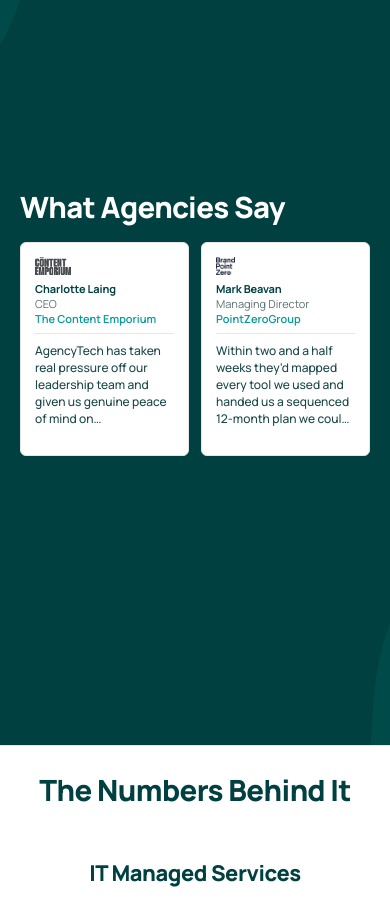
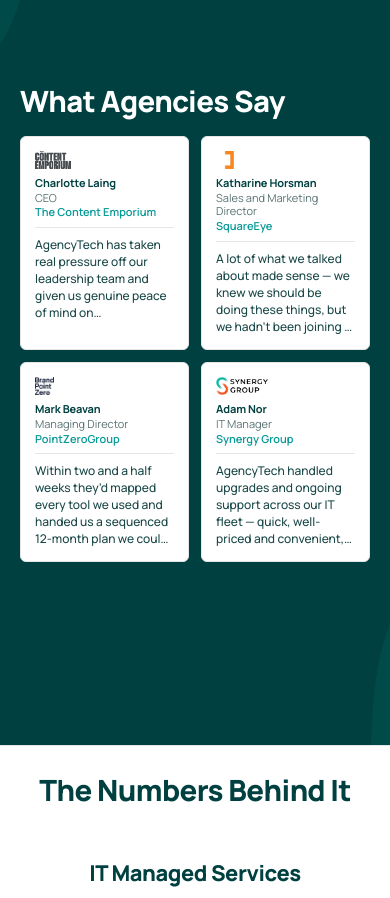
Before and after one commit to IC31-AT/2026_website, a Next.js app: page / in a window 390 px wide. Shown: the part 2380-3278 px from the top of the page. Built offline with nearby package versions, Linux system fonts and the light colour scheme.

Commit message:
Testimonials on home page, mobile formatting fix

```diff
--- a/src/app/globals.css
+++ b/src/app/globals.css
@@ -245,7 +245,7 @@
   .at-home-testimonials .at-tstc-head { margin-bottom: 18px !important; }
   .at-home-testimonials .at-tstc-head > div:last-child { display: none !important; }
   .at-home-testimonials .at-tstc-track {
-    grid-template-rows: auto !important;
+    grid-template-rows: auto auto !important;
     grid-auto-columns: calc((100% - 12px) / 2) !important;
     gap: 12px !important;
     margin: 0 !important;
```
